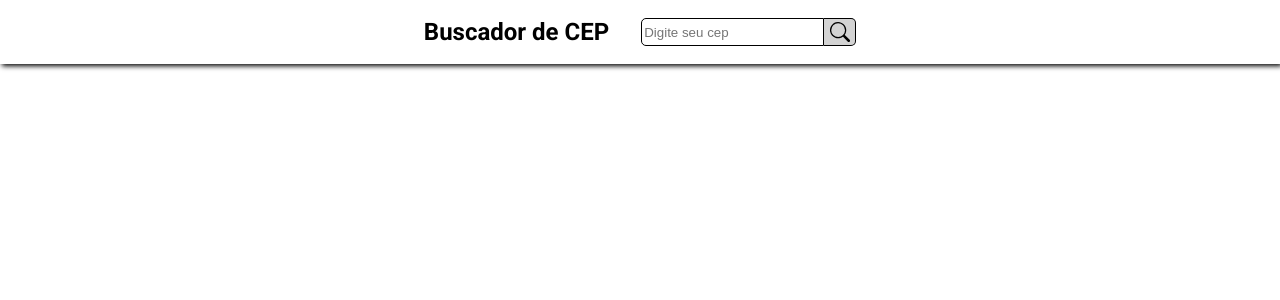
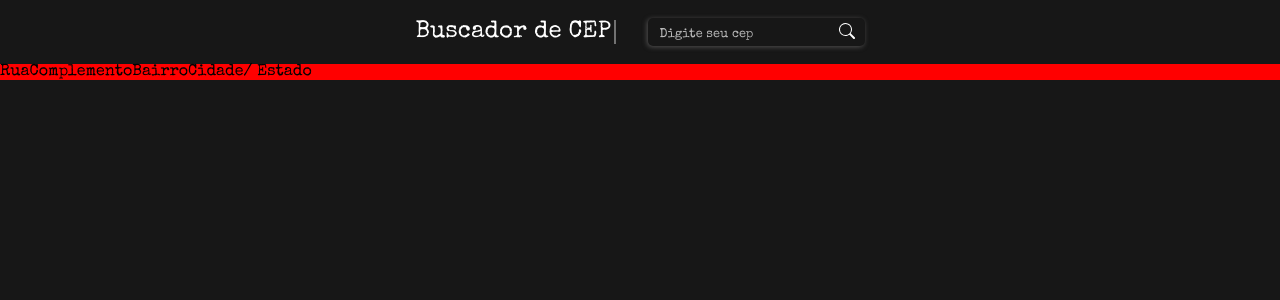
Before and after one commit to Vinicios-Rodrigues/Zicode, a JavaScript app: page / in a window 1280 px wide. Shown: the top 300 px of the page. Built offline with nearby package versions, Linux system fonts and the light colour scheme.

Commit message:
Criação de animações e componentes

```diff
--- a/public/index.html
+++ b/public/index.html
@@ -13,7 +13,7 @@
     <link rel="preconnect" href="https://fonts.googleapis.com" />
     <link rel="preconnect" href="https://fonts.gstatic.com" crossorigin />
     <link
-      href="https://fonts.googleapis.com/css2?family=Roboto:wght@400;500;700&display=swap"
+      href="https://fonts.googleapis.com/css2?family=Special+Elite&display=swap"
       rel="stylesheet"
     />
     <title>React App</title>
--- a/src/App.js
+++ b/src/App.js
@@ -1,7 +1,13 @@
 import { Header } from "../src/components/Header/Header";
+import { Main } from "./components/Main/Main";
 
 function App() {
-  return <Header />;
+  return (
+    <>
+      <Header />
+      <Main />
+    </>
+  );
 }
 
 export default App;
--- a/src/components/Header/Header.js
+++ b/src/components/Header/Header.js
@@ -6,12 +6,12 @@ export const Header = () => {
     <>
       <S.Header>
         <div className="container">
-          <h1>Buscador de CEP </h1>
+          <h1 className="animation">Buscador de CEP </h1>
           <S.WrapperSearch>
             <input placeholder="Digite seu cep" />
-            <div className="containerIcon">
-              <BsSearch size={20} />
-            </div>
+            <button className="containerIcon">
+              <BsSearch size={16} color="white" />
+            </button>
           </S.WrapperSearch>
         </div>
       </S.Header>
--- a/src/components/Header/Header.styles.js
+++ b/src/components/Header/Header.styles.js
@@ -16,7 +16,34 @@ export const Header = styled.header`
     align-items: center;
 
     h1 {
-      font: 600 1.5rem roboto;
+      font: 400 1.5rem "Special Elite", cursive;
+      color: white;
+      border-right: 2px solid white;
+      white-space: nowrap; /* impede que quebra de linha */
+      overflow: hidden;
+    }
+
+    .animation {
+      animation: cursor 1s steps(40) infinite normal,
+        textEffect normal 2s steps(40) both;
+    }
+    /* Efeito de digitar  */
+    @keyframes textEffect {
+      from {
+        width: 0;
+      }
+      to {
+        width: 12.5rem;
+      }
+    }
+    /* Animação do cursor  */
+    @keyframes cursor {
+      from {
+        border-right-color: rgba(255, 255, 255, 0.75);
+      }
+      to {
+        border-right-color: transparent;
+      }
     }
   }
 `;
@@ -25,25 +52,32 @@ export const WrapperSearch = styled.div`
   display: flex;
   margin-left: 2rem;
   height: 1.7rem;
+  border: 1px solid transparent;
+  border-radius: 5px;
+  box-shadow: -1px 1px 5px #525151;
+  padding: 1px;
 
   input {
     height: 100%;
-    border: 1px solid black;
-    border-top-left-radius: 5px;
-    border-bottom-left-radius: 5px;
+    border: 0;
+    background: #171717;
+    outline: none;
+  }
+  input::placeholder {
+    color: rgba(255, 255, 255, 0.7);
+    padding-left: 0.5rem;
+    font: 400 0.8rem "Special Elite", cursive;
   }
 
   .containerIcon {
     width: 2rem;
-    background: lightgray;
+    background: #171717;
     height: 100%;
-    text-align: center;
-    display: flex;
-    align-items: center;
-    justify-content: center;
-    border: 1px solid black;
-    border-left: 0;
-    border-top-right-radius: 5px;
-    border-bottom-right-radius: 5px;
+    border: 0;
+    transition: transform 0.5s;
+  }
+  .containerIcon :hover {
+    filter: brightness(0.7);
+    transform: scale(1.1);
   }
 `;
--- /dev/null
+++ b/src/components/Main/Main.js
@@ -0,0 +1,16 @@
+import * as S from "./Main.style";
+
+export const Main = () => {
+  return (
+    <S.Container>
+      <table>
+        <th>
+          <td>Rua </td>
+          <td> Complemento</td>
+          <td>Bairro </td>
+          <td> Cidade/ Estado</td>
+        </th>
+      </table>
+    </S.Container>
+  );
+};
--- /dev/null
+++ b/src/components/Main/Main.style.js
@@ -0,0 +1,5 @@
+import styled from "styled-components";
+
+export const Container = styled.main`
+  background: red;
+`;
--- a/src/globalStyles.js
+++ b/src/globalStyles.js
@@ -32,8 +32,10 @@ footer, header, hgroup, menu, nav, section {
 }
 body {
 	line-height: 1;
-	font-family: 'Roboto', sans-serif;
   margin: 0;
+	font-family: 'Special Elite', cursive;
+	height: 100vh;
+	background: #171717;
 }
 ol, ul {
 	list-style: none;
```
